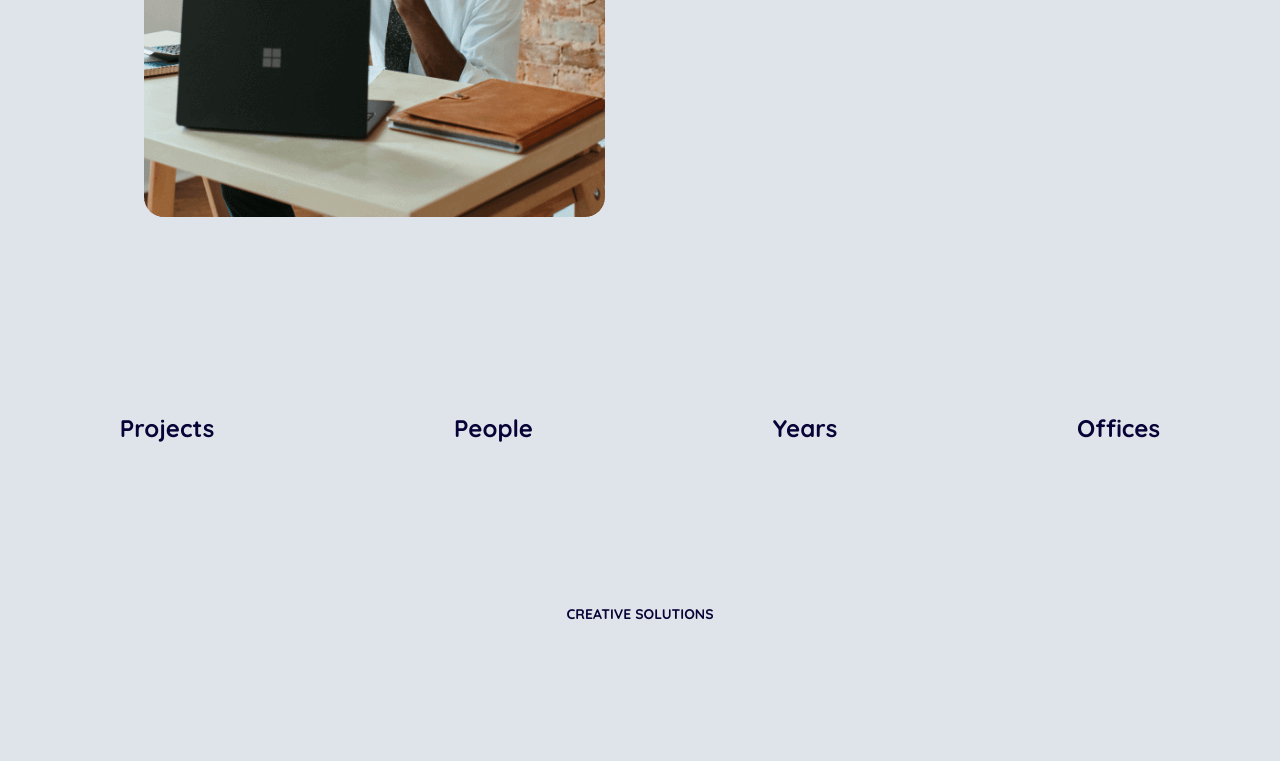
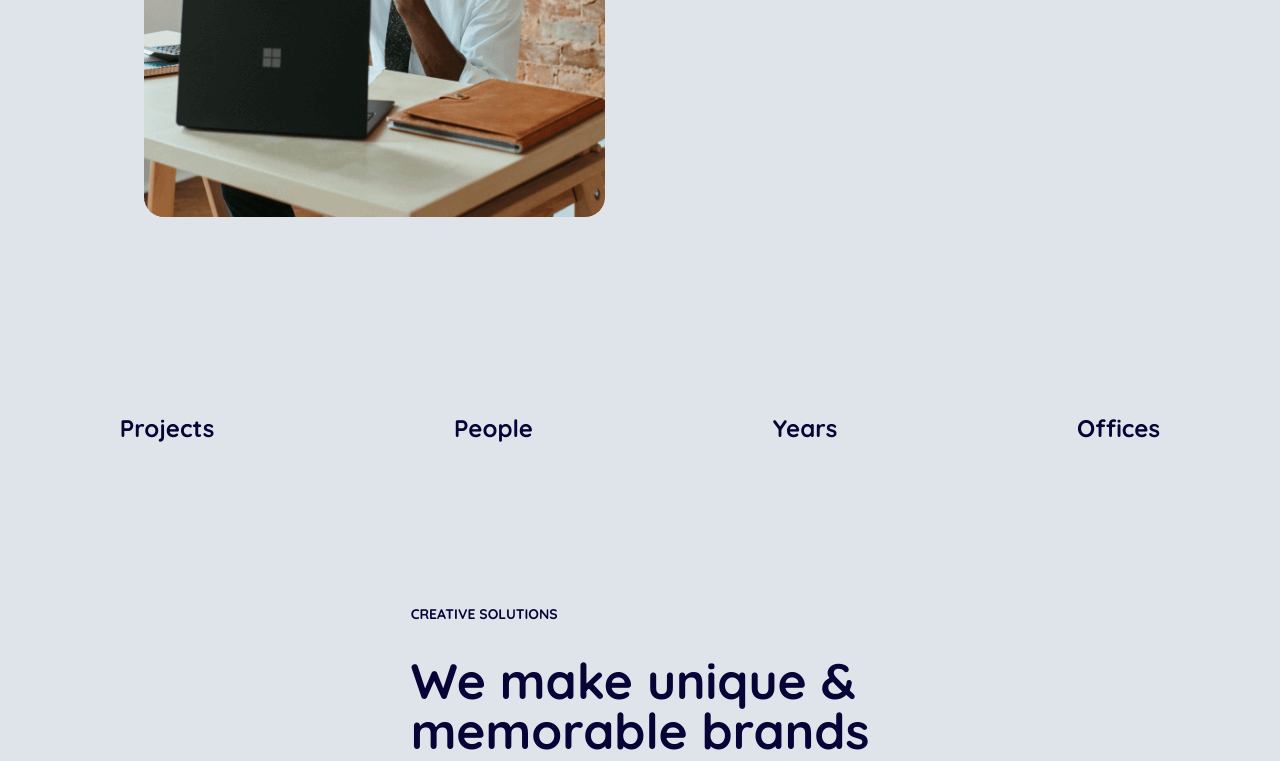
Before and after one commit to Nebenmor/smart-se, a website: page index.html in a window 1280 px wide. Shown: the part 1492-2253 px from the top of the page. Before the commit the page ends 2132 px from the top, so only its background shows below. Drawn offline with nearby package versions, Linux system fonts and the light colour scheme.

Commit message:
implement 'h2' to creative solution section

```diff
--- a/index.html
+++ b/index.html
@@ -252,7 +252,12 @@
           <h3 class="text-sm text-darkBlue font-bold uppercase pb-4">
             creative solutions
           </h3>
-
+          <h2
+            class="text-2xl md:text-4xl lg:text-5xl xl:text-[3.1rem] text-darkBlue font-bold md:whitespace-nowrap xl:whitespace-normal"
+          >
+            <span class="xl:block pt-4">We make unique &</span>
+            <span class="xl:block">memorable brands</span>
+          </h2>
         </div>
 
 
```
